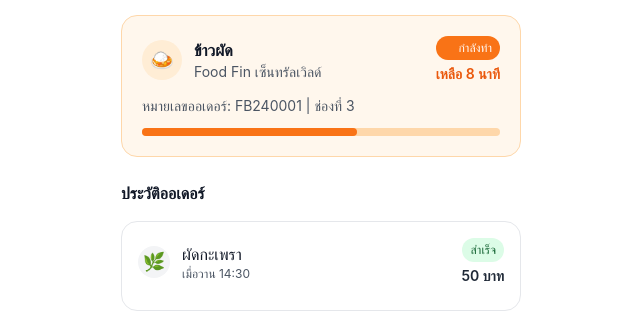
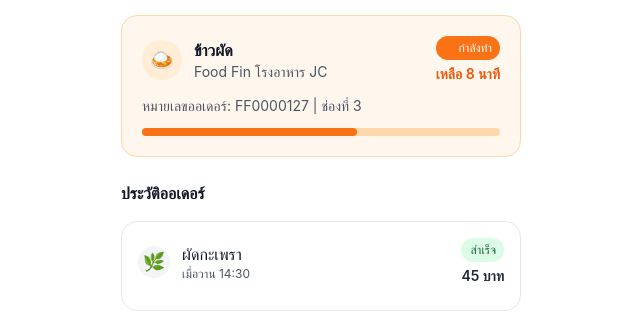
Before and after one commit to elle-lele/Food-Fin, a plain HTML site: page index.html in a window 1280 px wide. Both pictures are taken after a click on the button "ออเดอร์". Shown: the part 181-501 px from the top of the page, 319-959 px from the left. Drawn offline with nearby package versions, Linux system fonts and the light colour scheme.

Commit message:
add more

```diff
--- a/index.html
+++ b/index.html
@@ -763,7 +763,7 @@
                                 </div>
                                 <div>
                                     <h4 class="font-semibold text-gray-900">ข้าวผัด</h4>
-                                    <p class="text-sm text-gray-600">Food Fin เซ็นทรัลเวิลด์</p>
+                                    <p class="text-sm text-gray-600">Food Fin โรงอาหาร JC</p>
                                 </div>
                             </div>
                             <div class="text-right">
@@ -774,7 +774,7 @@
                             </div>
                         </div>
                         <div class="text-sm text-gray-600 mb-3">
-                            หมายเลขออเดอร์: FB240001 | ช่องที่ 3
+                            หมายเลขออเดอร์: FF0000127 | ช่องที่ 3
                         </div>
                         <div class="w-full bg-orange-200 rounded-full h-2">
                             <div class="bg-orange-500 h-2 rounded-full" style="width: 60%"></div>
@@ -801,7 +801,7 @@
                                     <div class="bg-green-100 text-green-800 text-xs px-2 py-1 rounded-full font-medium mb-1">
                                         สำเร็จ
                                     </div>
-                                    <div class="text-sm font-semibold text-gray-800">50 บาท</div>
+                                    <div class="text-sm font-semibold text-gray-800">45 บาท</div>
                                 </div>
                             </div>
                         </div>
@@ -862,7 +862,7 @@
                             <h3 class="font-semibold text-gray-900 mb-1">ข้าวผัด</h3>
                             <p class="text-xs text-gray-600 mb-3">สั่งล่าสุด: เมื่อวาน</p>
                             <div class="flex items-center justify-between">
-                                <span class="text-red-600 font-bold">45 บาท</span>
+                                <span class="text-red-600 font-bold">35 บาท</span>
                                 <button class="bg-red-500 text-white text-xs px-3 py-1 rounded-full">สั่งเลย</button>
                             </div>
                         </div>
@@ -881,7 +881,7 @@
                             <h3 class="font-semibold text-gray-900 mb-1">ผัดกะเพรา</h3>
                             <p class="text-xs text-gray-600 mb-3">สั่งล่าสุด: 2 วันที่แล้ว</p>
                             <div class="flex items-center justify-between">
-                                <span class="text-red-600 font-bold">50 บาท</span>
+                                <span class="text-red-600 font-bold">45 บาท</span>
                                 <button class="bg-red-500 text-white text-xs px-3 py-1 rounded-full">สั่งเลย</button>
                             </div>
                         </div>
@@ -918,7 +918,7 @@
                     <div>
                         <div class="text-white font-semibold text-lg">คุณลูกค้า</div>
                         <div class="text-red-100 text-sm">สมาชิก Food Fin</div>
-                        <div class="text-red-100 text-xs">เข้าร่วมเมื่อ มกราคม 2024</div>
+                        <div class="text-red-100 text-xs">เข้าร่วมเมื่อ มกราคม 2025</div>
                     </div>
                 </div>
             </div>
```
